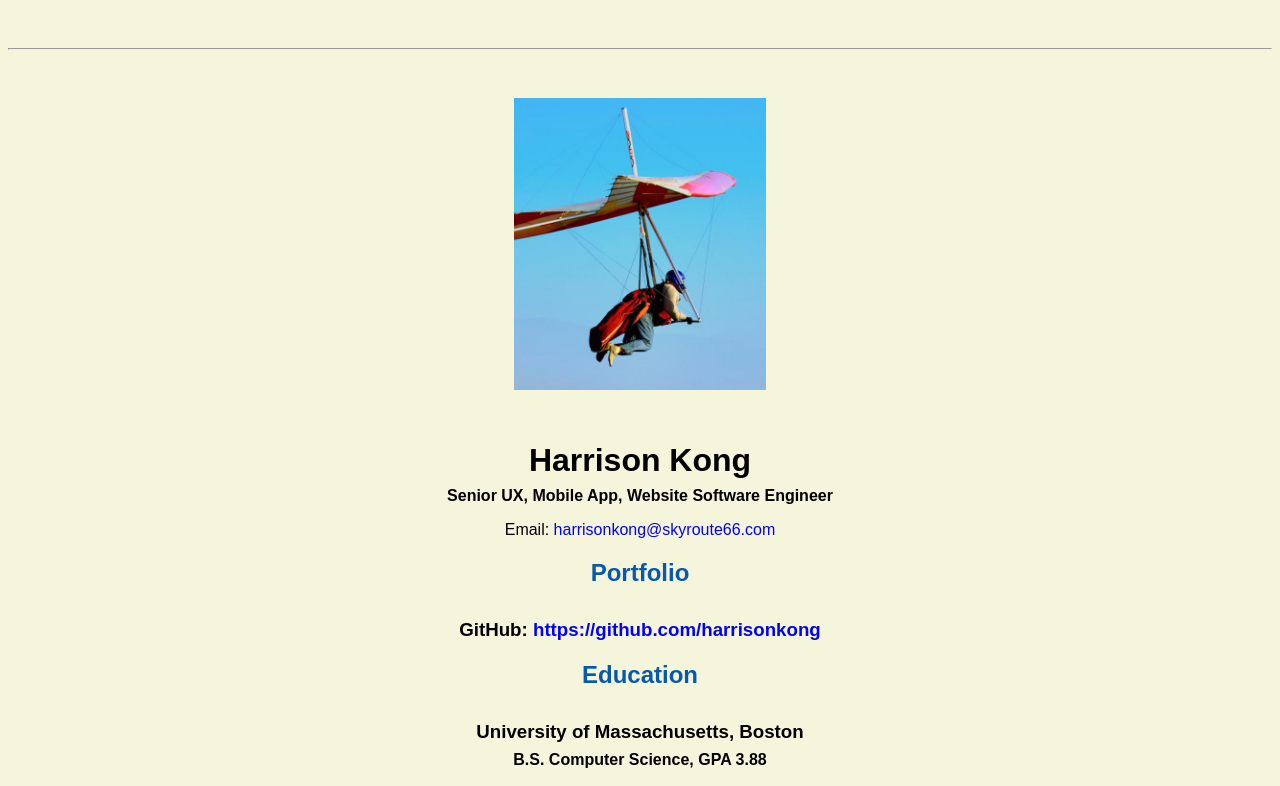
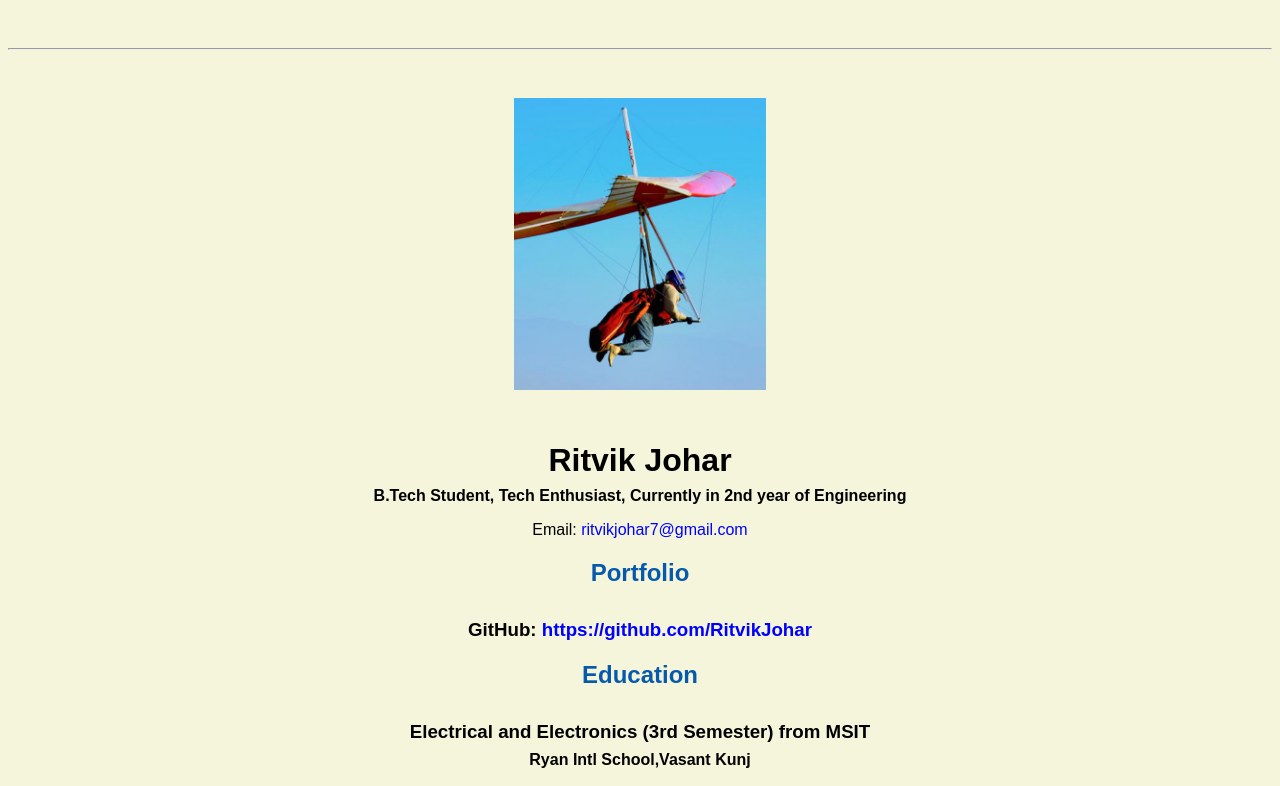
Before and after one commit to RitvikJohar/RitvikJohar.github.ok, a plain HTML site: page resume.html in a window 1280 px wide. Shown: the top 786 px of the page. Drawn offline with Linux system fonts and the light colour scheme.

Commit message:
Update resume.html

```diff
--- a/resume.html
+++ b/resume.html
@@ -5,7 +5,7 @@
 <html lang="en">
 
   <header>
-    <title>Harrison Kong's Resume</title>
+    <title>Ritvik Johar Resume</title>
     <link rel="stylesheet" href="css/master.css">
     <link rel="FaviconIcon" href="favicon.ico" type="image/x-icon">
     <link rel="shortcut" href="favicon.ico" type="image/x-icon">
@@ -17,21 +17,21 @@
   <body>
     <hr>
 
-    <img src="images/headshot.jpg" alt="Harrison Kong's headshot" width="20%">
+    <img src="images/headshot.jpg" alt="Ritvik Johar's headshot" width="20%">
 
-    <h1>Harrison Kong</h1>
-    <h4>Senior UX, Mobile App, Website Software Engineer</h4>
+    <h1>Ritvik Johar</h1>
+    <h4>B.Tech Student, Tech Enthusiast, Currently in 2nd year of Engineering</h4>
 
-    <p>Email: <a href="mailto:harrisonkong@skyroute66.com" target="_blank">harrisonkong@skyroute66.com</a></p>
+    <p>Email: <a href="ritvikjohar7@gmail.com" target="_blank">ritvikjohar7@gmail.com</a></p>
     <!-- don't post physical address, personal phone number or other personal information on the web! -->
 
     <h2>Portfolio</h2>
-      <h3>GitHub: <a href="https://github.com/harrisonkong" target="_blank">https://github.com/harrisonkong</a></h3>
+      <h3>GitHub: <a href="https://ritvikjohar.github.io/" target="_blank">https://github.com/RitvikJohar</a></h3>
 
     <h2>Education</h2>
 
-    <h3>University of Massachusetts, Boston</h3>
-    <h4>B.S. Computer Science, GPA 3.88</h4>
+    <h3>Electrical and Electronics (3rd Semester) from MSIT</h3>
+    <h4>Ryan Intl School,Vasant Kunj</h4>
 
     <h2>Professional Experiences</h2>
 
```
